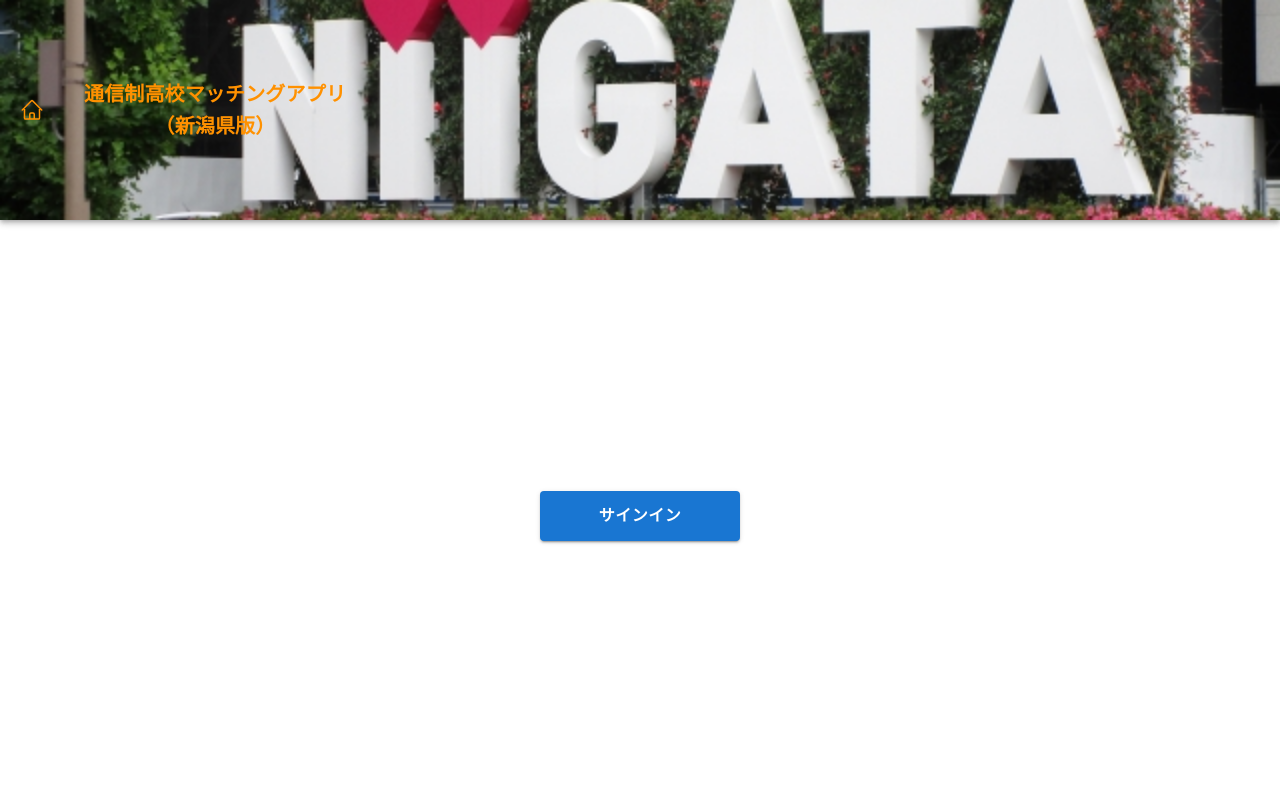
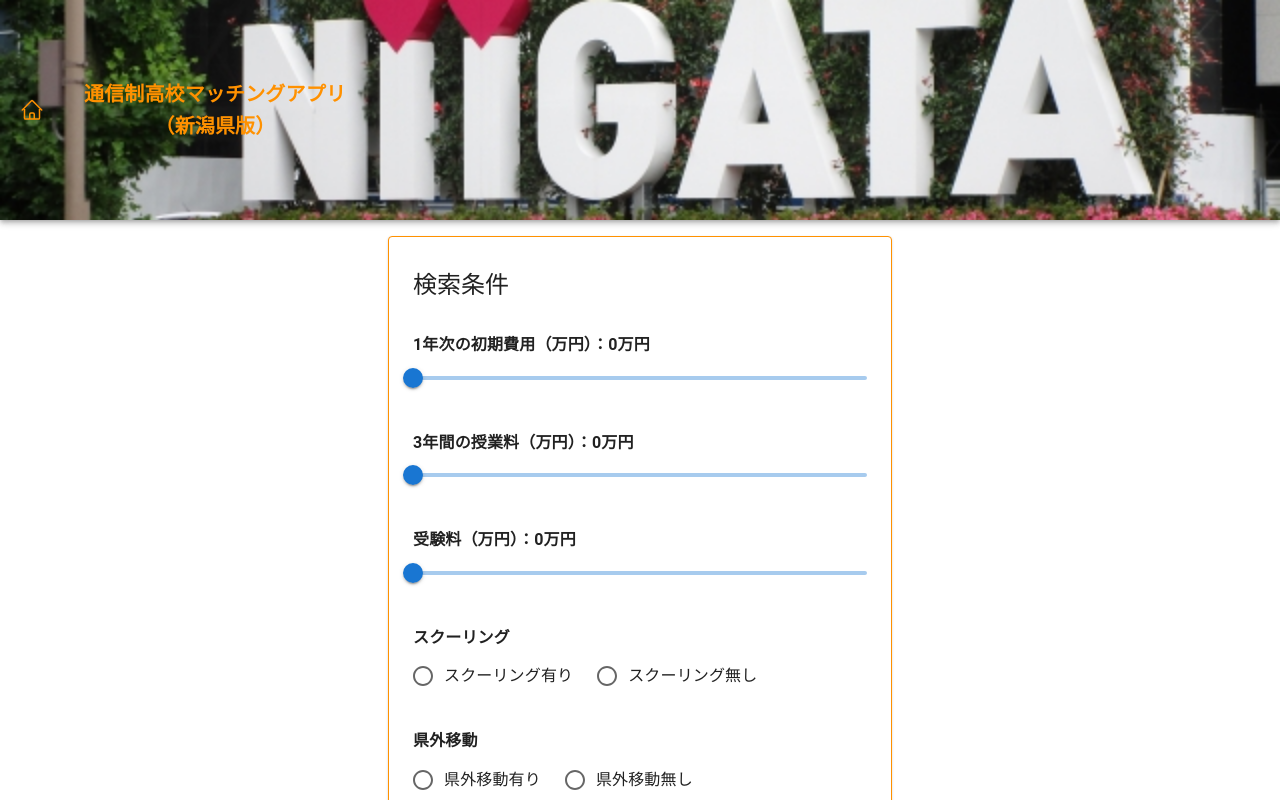
Before and after one commit to Sug1re/correspondence-app, a Next.js app: page / in a window 1280 px wide. Shown: the top 800 px of the page. Built offline with nearby package versions, Linux system fonts and the light colour scheme; no server answers; the database is empty.

Commit message:
ログイン機能をコメントアウト

```diff
--- a/app/page.tsx
+++ b/app/page.tsx
@@ -16,7 +16,8 @@ export default async function Home() {
             height: "100vh", // 画面全体の高さ
           }}
         >
-          <Component.Login />
+          <Component.Form />
+          {/* <Component.Login /> */}
         </Box>
       </Container>
     </>
```
